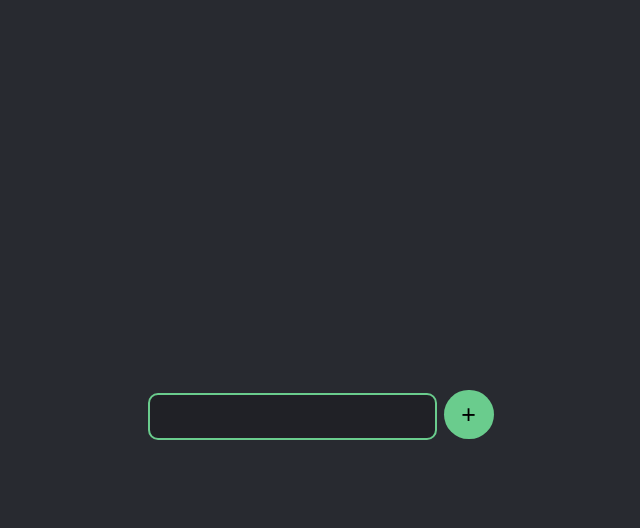
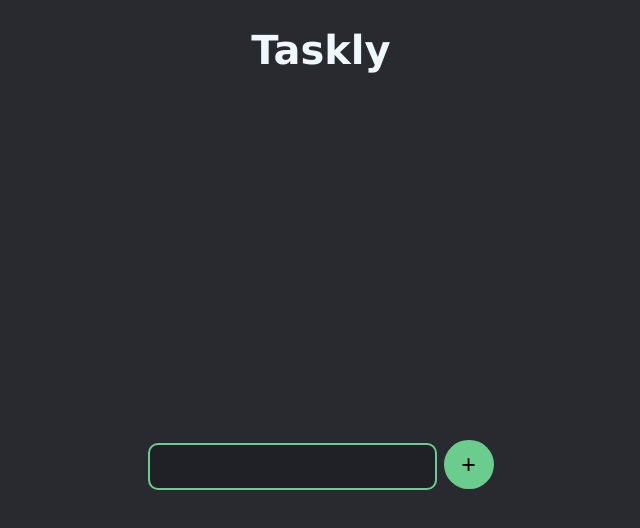
Before and after one commit to salim-joshua/Taskly, a website with bundled scripts: page index.html in a window 1280 px wide. Shown: the whole page, without its empty margins (319-959 px from the left). Built offline with nearby package versions, Linux system fonts and the light colour scheme.

Commit message:
Added a Heading

```diff
--- a/index.html
+++ b/index.html
@@ -8,6 +8,9 @@
     <title>Taskly</title>
   </head>
   <body>
+    <div class="header">
+      <h1>Taskly</h1>
+    </div>
     <div class="list-frame">
       <ul id="list"></ul>
       <form id="new-task-form">
--- a/styles/styles.css
+++ b/styles/styles.css
@@ -3,12 +3,20 @@
     height: 100%;
     margin: 0;
     display: flex;
-    justify-content: center;
+    flex-wrap: wrap;
+    flex-direction: column;
+    justify-content: space-around;
     align-items: center;
     color: aliceblue;
     font-family: Verdana, Geneva, Tahoma, sans-serif;
     font-size: 20px;
   }
+
+.header {
+    width: 100%;
+    top: 0;
+    text-align: center;
+}
 
 .list-frame {
     max-width: 400px;
```
